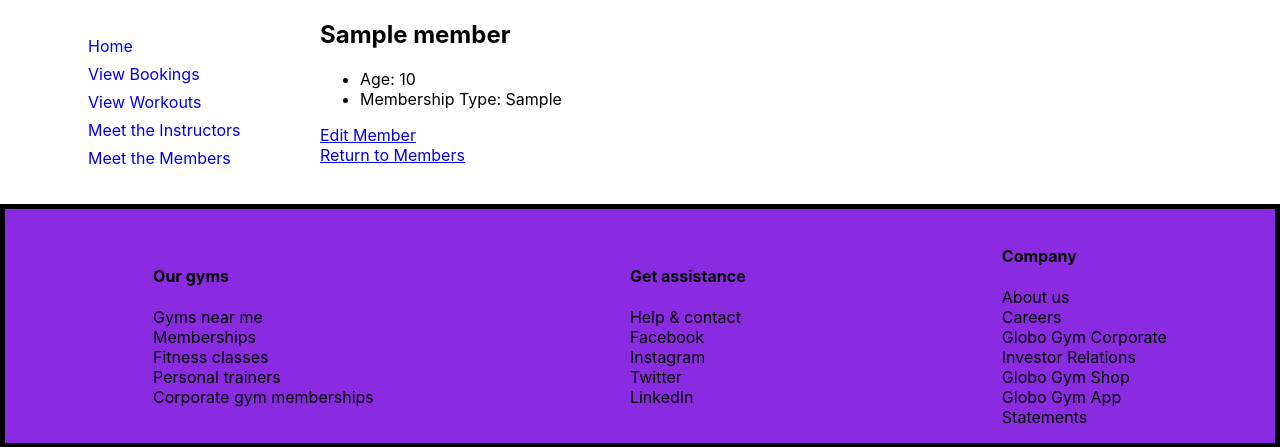
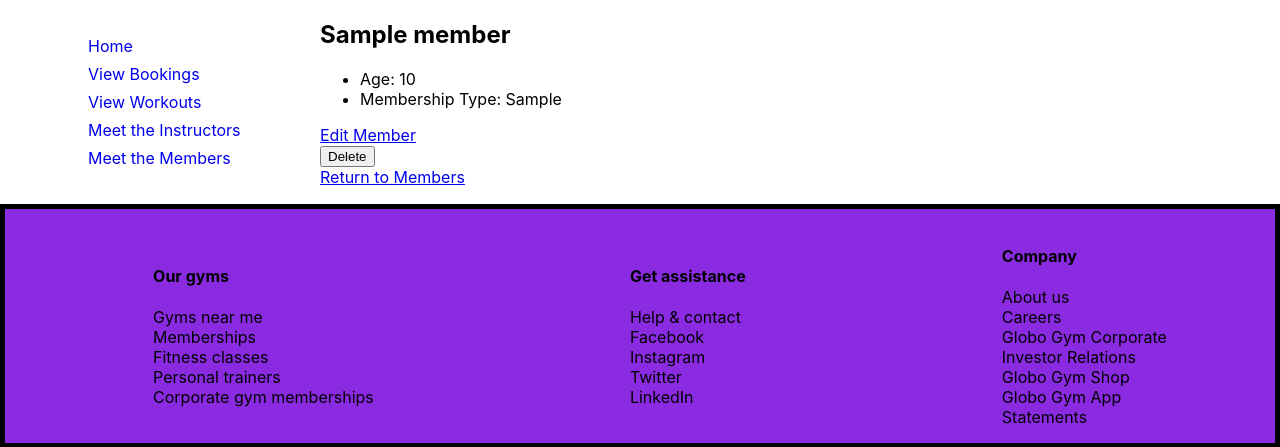
Before and after one commit to 4Bics/python_project1, a Flask app: template templates/members/show.html in a window 1280 px wide. Shown: the part 92-539 px from the top of the page. Run offline with Flask 2, Linux system fonts and the light colour scheme; the template is opened without the code that fills it: most values are stand-ins (such as "Sample title", 1, 10 or a date in 2020).

Commit message:
Added delete functions for members and workouts

```diff
--- a/controllers/members_controller.py
+++ b/controllers/members_controller.py
@@ -46,3 +46,8 @@ def update_member(id):
   member = Member(name, age, membership_type, id)
   member_repository.update(member)
   return redirect('/members')
+
+@members_blueprint.route("/members/<id>/delete", methods=["POST"])
+def delete_member(id):
+    member_repository.delete(id)
+    return redirect("/members")
--- a/controllers/workouts_controller.py
+++ b/controllers/workouts_controller.py
@@ -50,3 +50,8 @@ def update_workout(id):
   workout = Workout(name, type, duration, date, capacity, id)
   workout_repository.update(workout)
   return redirect('/workouts')
+
+@workouts_blueprint.route("/workouts/<id>/delete", methods=["POST"])
+def delete_workout(id):
+    workout_repository.delete(id)
+    return redirect("/workouts")
--- a/templates/members/show.html
+++ b/templates/members/show.html
@@ -15,6 +15,11 @@
   <a href="/members/{{member.id}}/edit">Edit Member</a>
 </div>
 <div>
+  <form action="/members/{{member.id}}/delete" method="POST">
+    <input type="submit" value="Delete">
+  </form>
+</div>
+<div>
   <a href="/members">Return to Members</a>
 </div>
 
--- a/templates/workouts/show.html
+++ b/templates/workouts/show.html
@@ -27,6 +27,11 @@
   <a href="/workouts/{{workout.id}}/edit">Edit workout</a>
 </div>
 <div>
+  <form action="/workouts/{{workout.id}}/delete" method="POST">
+    <input type="submit" value="Delete">
+  </form>
+</div>
+<div>
   <a href="/workouts">Return to workouts</a>
 </div>
 
```
